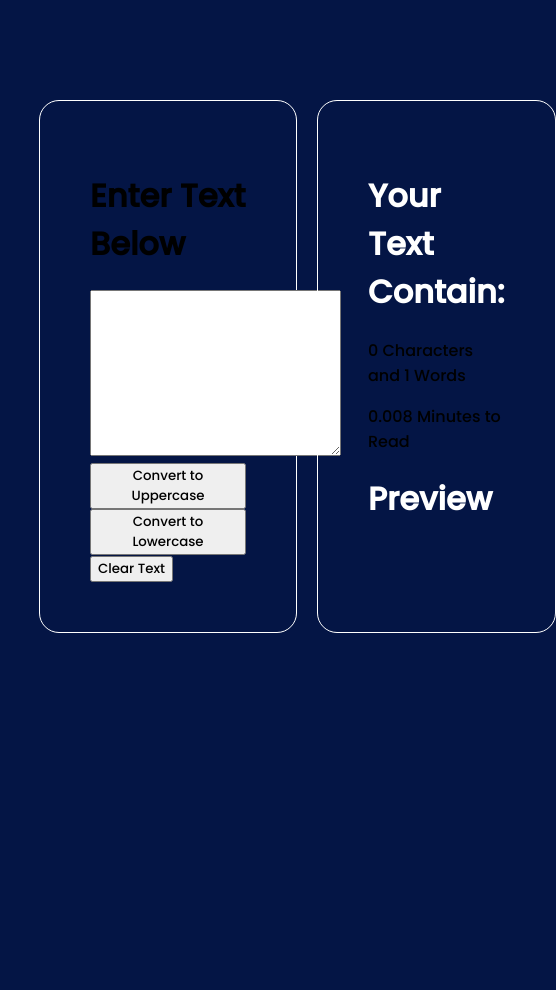
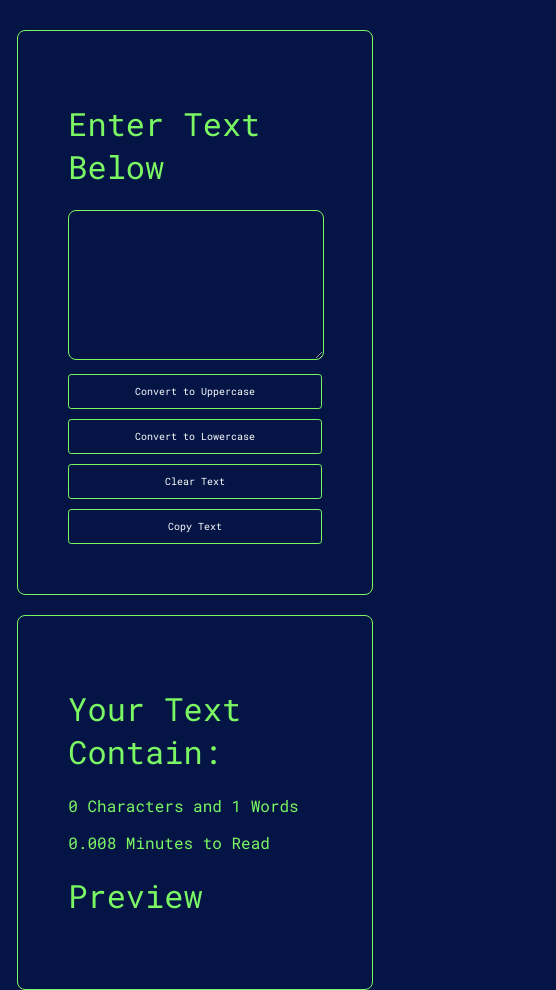
Before and after one commit to bilalshahzadd/textApp, a React (Create React App) app: page / in a window 390 px wide. Shown: the whole page, 556 px wide, since content can reach past the window. Before the commit the page ends 844 px from the top, so only its background shows below. Built offline with nearby package versions, Linux system fonts and the light colour scheme.

Commit message:
clear text update

```diff
--- a/src/App.css
+++ b/src/App.css
@@ -1,29 +1,87 @@
-@import url('https://fonts.googleapis.com/css2?family=Poppins:wght@500&display=swap');
+@import url('https://fonts.googleapis.com/css2?family=Roboto+Mono:wght@100;200;300;400;500;600;700&display=swap');
 
 * {
-  font-family: 'Poppins', sans-serif !important;
+  font-family: Roboto Mono;
+  font-weight: 400;
 }
 
 body {
   background-color: #041545;
+  color: #7bf763;
 }
 
-.heading {
-  color: #fff;
+.all {
+  width: 100%;
+  position: absolute;
+  top: 50%;
+  left: 50%;
+  transform: translate(-50%, -50%);
 }
 
 .section {
   display: flex;
   gap: 20px;
   margin: auto;
-  width: 80%;
-  padding-top: 100px;
-  padding-bottom: 100px;
+  width: 90%;
 }
 
 .container {
   width: 50%;
-  border: 1px solid #fff;
-  border-radius: 20px;
+  border: 1px solid #7bf763;
+  border-radius: 0.5rem;
   padding: 50px;
 }
+
+.textarea {
+  width: 400px;
+  background-color: #00000000;
+  border: 1px solid #7bf763;
+  border-radius: 0.5rem;
+  color: #fff;
+}
+
+.btnContainer {
+  display: flex;
+  gap: 10px;
+  margin-top: 10px;
+}
+
+.btn {
+  background-color: #00000000;
+  border: 1px solid #7bf763;
+  border-radius: 0.2rem;
+  padding: 10px;
+  color: #fff;
+  font-size: 10px;
+  cursor: pointer;
+}
+
+@media only screen and (max-width: 600px) {
+
+
+  .all {
+    position: unset;
+    top: 0%;
+    left: 0%;
+    transform: translate(0%, 0%);
+  }
+
+  .section {
+    width: 100%;
+    margin-top: 30px;
+    flex-direction: column;
+    align-items: center;
+  }
+
+  .container {
+    width: 65%;
+  }
+
+  .textarea {
+    width: 250px;
+  }
+
+  .btnContainer {
+    flex-direction: column;
+  }
+}
--- a/src/components/TextForm.jsx
+++ b/src/components/TextForm.jsx
@@ -22,18 +22,30 @@ export default function TextForm(props) {
         setText('');
     }
 
+    const handleCopy = () => {
+        navigator.clipboard.writeText(text.value)
+    }
+
     return (
         <>
+            <div className="all">
                 <div className='section'>
                     <div className='container'>
                         <h1>Enter Text Below</h1>
                         <div>
                             <div>
-                            <textarea value={text} onChange={handleOnChange} rows={8}></textarea>
+                                <textarea className="textarea" value={text} onChange={handleOnChange} rows={8}></textarea>
                             </div>
-                        <button className="btn btn-primary my-2" onClick={handleUpperCase}>Convert to Uppercase</button>
-                        <button className="btn btn-primary my-2 mx-2" onClick={handleLowerCase}>Convert to Lowercase</button>
-                        <button className="btn btn-primary my-2" onClick={handleClear}>Clear Text</button>
+                            <div className="buttons">
+                                <div className="btnContainer">
+                                    <button className="btn" onClick={handleUpperCase}>Convert to Uppercase</button>
+                                    <button className="btn" onClick={handleLowerCase}>Convert to Lowercase</button>
+                                </div>
+                                <div className="btnContainer">
+                                    <button className="btn" onClick={handleClear}>Clear Text</button>
+                                    <button className="btn" onClick={handleCopy}>Copy Text</button>
+                                </div>
+                            </div>
                         </div>
                     </div>
                     <div className="container">
@@ -44,6 +56,7 @@ export default function TextForm(props) {
                         <p>{text}</p>
                     </div>
                 </div>
+            </div>
         </>
     )
 }
```
Lines whose indentation alone changed are shown as unchanged.
